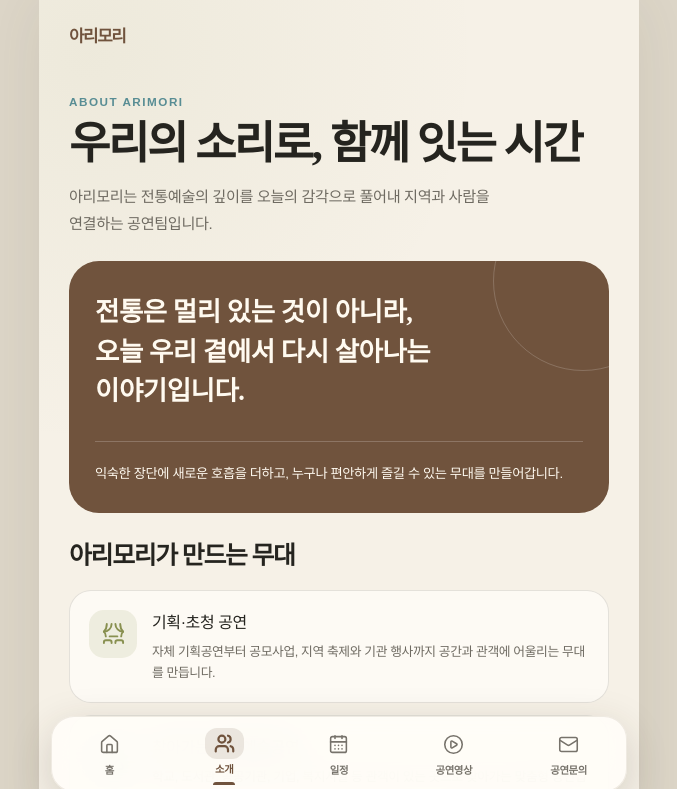
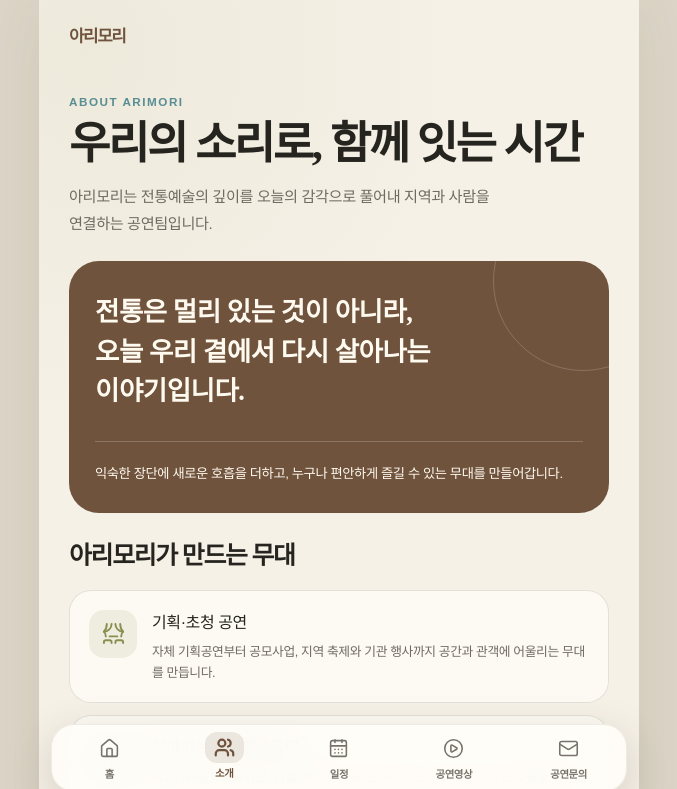
Before and after one commit to swa44/arimori, a Next.js app: page /about in a window 1280 px wide. Shown: the top 789 px of the page, without its empty margins (301-978 px from the left). Built offline with nearby package versions, Linux system fonts and the light colour scheme.

Commit message:
Simplify bottom navigation

```diff
--- a/src/app/globals.css
+++ b/src/app/globals.css
@@ -11,7 +11,7 @@
   --paper-deep: #e9e1d2;
   --white: #fffdf8;
   --line: rgba(74, 68, 57, 0.14);
-  --nav-height: 76px;
+  --nav-height: 68px;
   --shadow: 0 18px 44px rgba(80, 67, 44, 0.11);
 }
 
@@ -205,7 +205,7 @@ main {
   font-weight: 650;
   gap: 3px;
   justify-content: center;
-  min-height: 64px;
+  min-height: 58px;
   position: relative;
   transition: color 180ms ease, transform 180ms ease;
 }
@@ -227,16 +227,6 @@ main {
 
 .bottom-nav__item.is-active .bottom-nav__icon {
   background: color-mix(in srgb, currentColor 13%, transparent);
-}
-
-.bottom-nav__item.is-active::after {
-  background: currentColor;
-  border-radius: 10px 10px 0 0;
-  bottom: 0;
-  content: "";
-  height: 3px;
-  position: absolute;
-  width: 22px;
 }
 
 .tone-olive.is-active { color: var(--brand-olive); }
```
